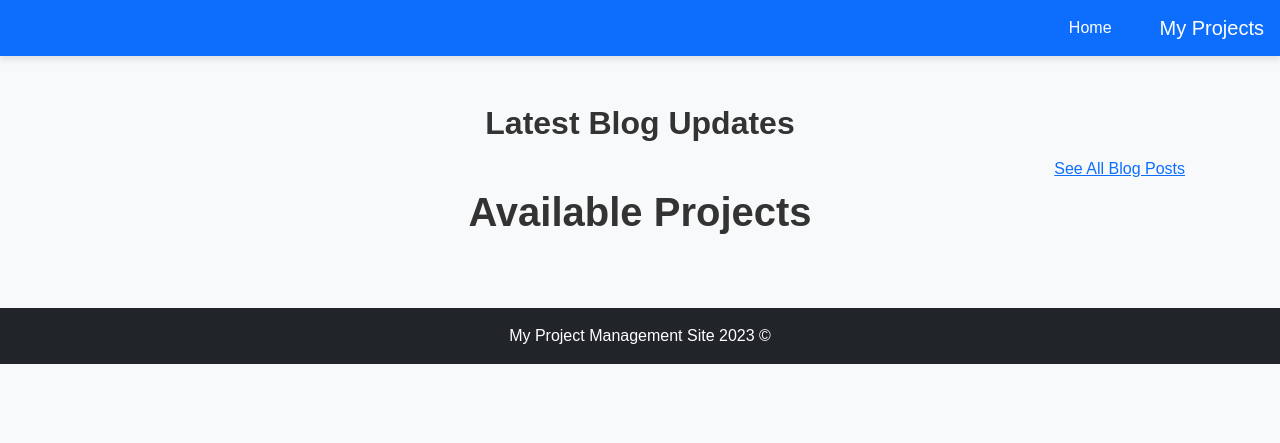
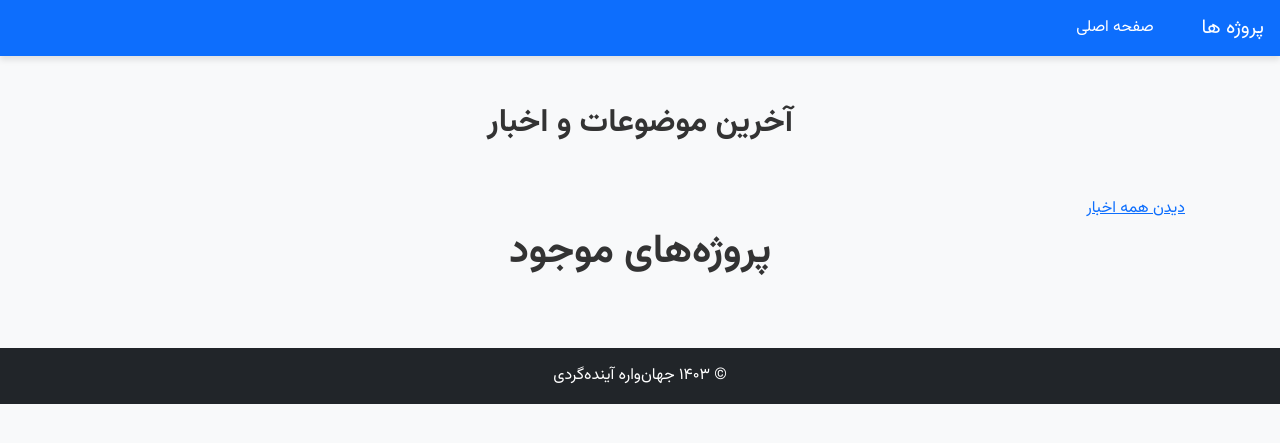
Before and after one commit to meahmadi/requirements, a Django app: page /projects/ in a window 1280 px wide. Shown: the top 443 px of the page. Run offline with Django 5.2, Linux system fonts and the light colour scheme; data that the repository does not hold is empty; some libraries are stand-ins or nearby versions.

```diff
--- a/building_reqs/project_management/static/project_management/styles.css
+++ b/building_reqs/project_management/static/project_management/styles.css
@@ -1,7 +1,7 @@
 /* styles.css */
 
 body {
-    font-family: 'Arial', sans-serif;
+    font-family: "Vazirmatn";
     background-color: #f8f9fa;  /* Light grey background */
 }
 
--- a/building_reqs/project_management/templates/project_management/base.html
+++ b/building_reqs/project_management/templates/project_management/base.html
@@ -4,20 +4,25 @@
 <head>
     <meta charset="UTF-8">
     <meta name="viewport" content="width=device-width, initial-scale=1.0">
-    <title>{% block title %}My Project Management Site{% endblock %}</title>
+    <title>{% block title %}نیازهای مرتبط به جهان‌واره آینده گردی{% endblock %}</title>
+
+    <link rel="preconnect" href="https://fonts.googleapis.com">
+    <link rel="preconnect" href="https://fonts.gstatic.com" crossorigin>
+    <link href="https://fonts.googleapis.com/css2?family=Vazirmatn:wght@100..900&display=swap" rel="stylesheet">
+
     <link href="https://cdnjs.cloudflare.com/ajax/libs/bootstrap-rtl/4.5.3-rtl/css/bootstrap.min.css" rel="stylesheet">
     <link href="{% static 'project_management/styles.css' %}" rel="stylesheet">
 </head>
 <body class="bg-light">
     <nav class="navbar navbar-expand-lg navbar-dark bg-primary">
-        <a class="navbar-brand text-white" href="{% url 'project_list' %}">My Projects</a>
+        <a class="navbar-brand text-white" href="{% url 'project_list' %}">پروژه ها</a>
         <button class="navbar-toggler" type="button" data-toggle="collapse" data-target="#navbarNav" aria-controls="navbarNav" aria-expanded="false" aria-label="Toggle navigation">
             <span class="navbar-toggler-icon"></span>
         </button>
         <div class="collapse navbar-collapse" id="navbarNav">
             <ul class="navbar-nav ml-auto">
                 <li class="nav-item">
-                    <a class="nav-link text-white" href="{% url 'project_list' %}">Home</a>
+                    <a class="nav-link text-white" href="{% url 'project_list' %}">صفحه اصلی</a>
                 </li>
             </ul>
         </div>
@@ -28,7 +33,7 @@
     </div>
 
     <footer class="bg-dark text-white text-center py-3 mt-5">
-        <p>&copy; 2023 My Project Management Site</p>
+        <p>&copy; ۱۴۰۳ جهان‌واره آینده‌گردی</p>
     </footer>
 
     <script src="https://cdnjs.cloudflare.com/ajax/libs/jquery/3.5.1/jquery.min.js"></script>
--- a/building_reqs/project_management/templates/project_management/project_list.html
+++ b/building_reqs/project_management/templates/project_management/project_list.html
@@ -1,26 +1,28 @@
 {% extends 'project_management/base.html' %}
 
-{% block title %}Projects{% endblock %}
+{% block title %}پروژه‌ها{% endblock %}
 
 
 {% block content %}
-<h2 class="mt-5">Latest Blog Updates</h2>
+
+<h2 class="mt-5 mb-4 text-center">آخرین موضوعات و اخبار</h2>
 <div class="row">
     {% for post in posts|slice:":3" %}  <!-- Limit to 3 recent posts -->
         <div class="col-md-4 mb-4">
-            <div class="card">
+            <div class="card shadow-sm h-100">
                 <div class="card-body">
-                    <h5 class="card-title">{{ post.title }}</h5>
+                    <h5 class="card-title text-primary">{{ post.title }}</h5>
                     <p class="card-text">{{ post.content|truncatewords:20 }}</p>
-                    <a href="{{ post.get_absolute_url }}" class="btn btn-primary">Read More</a>
+                    <a href="{{ post.get_absolute_url }}" class="btn btn-outline-primary mt-3">خواندن ادامه</a>
                 </div>
             </div>
         </div>
     {% endfor %}
 </div>
-<a href="{% url 'blog_list' %}" class="btn btn-link">See All Blog Posts</a>
+<a href="{% url 'blog_list' %}" class="btn btn-link mt-4">دیدن همه اخبار</a>
 
-<h1 class="mb-4">Available Projects</h1>
+
+<h1 class="mb-4">پروژه‌های موجود</h1>
 <div class="row">
     {% for project in projects %}
         <div class="col-md-4 mb-4">
@@ -28,7 +30,7 @@
                 <div class="card-body">
                     <h5 class="card-title">{{ project.name }}</h5>
                     <p class="card-text">{{ project.description }}</p>
-                    <a href="{% url 'project_detail' project.id %}" class="btn btn-primary">View Tasks</a>
+                    <a href="{% url 'project_detail' project.id %}" class="btn btn-primary">مشاهده کارها</a>
                 </div>
             </div>
         </div>
--- a/building_reqs/project_management/templates/project_management/update_progress.html
+++ b/building_reqs/project_management/templates/project_management/update_progress.html
@@ -2,14 +2,14 @@
 <html lang="en">
 <head>
     <meta charset="UTF-8">
-    <title>Update Progress for {{ task.title }}</title>
+    <title>تکامل روند کار برای  {{ task.title }}</title>
 </head>
 <body>
-    <h1>Update Progress for {{ task.title }}</h1>
+    <h1>تکامل روند کار برای  {{ task.title }}</h1>
     <form method="post">
         {% csrf_token %}
         {{ form.as_p }}
-        <button type="submit">Submit Progress</button>
+        <button type="submit">ارسال تکامل</button>
     </form>
 </body>
 </html>
```
Also changed, not shown: building_reqs/project_management/models.py (+12 -0 lines), building_reqs/project_management/templates/project_management/blog_detail.html (+17 -11 lines), building_reqs/project_management/templates/project_management/blog_list.html (+6 -6 lines), building_reqs/project_management/templates/project_management/project_detail.html (+5 -5 lines), building_reqs/project_management/templates/project_management/select_task.html (+4 -4 lines).
